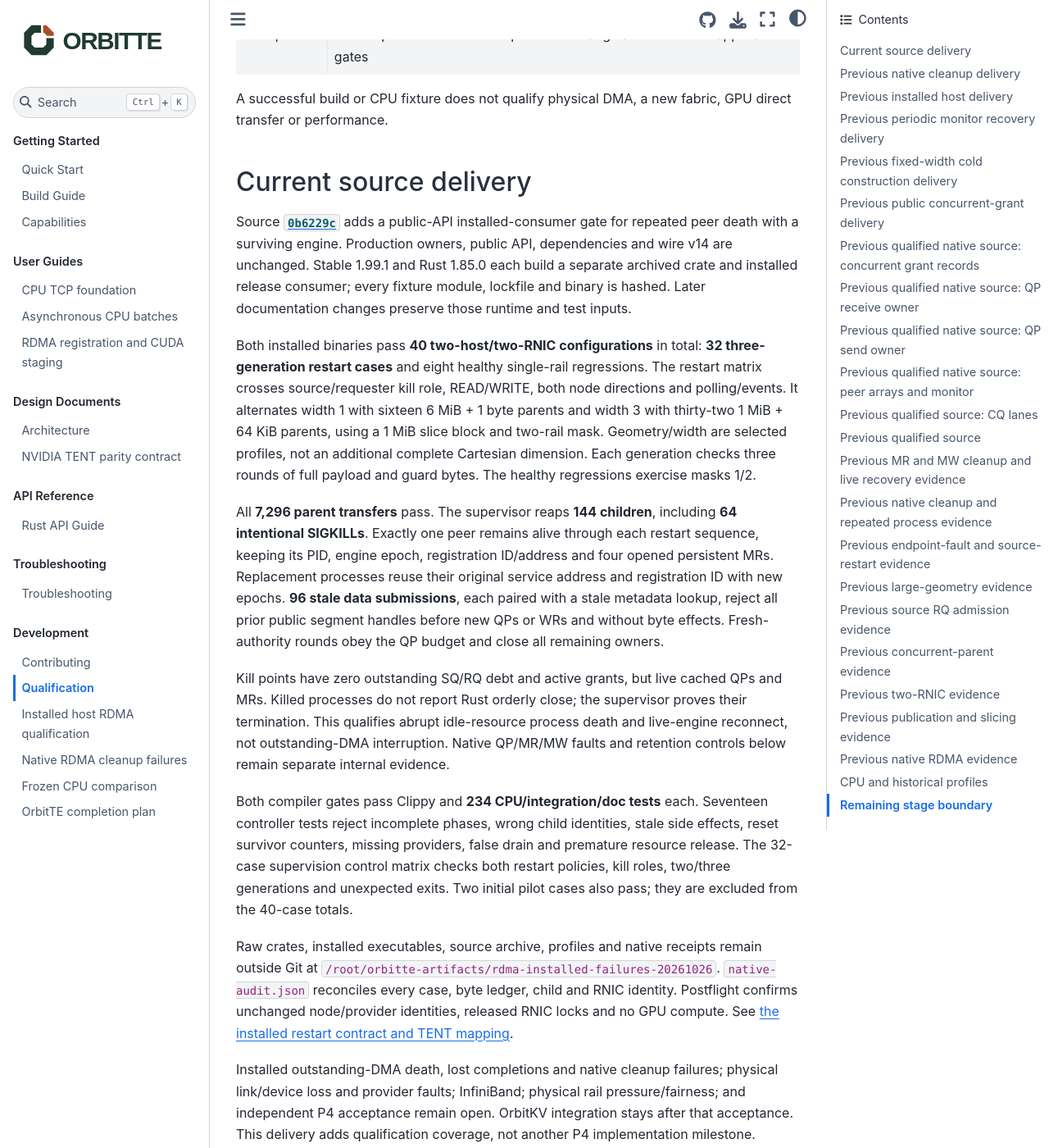
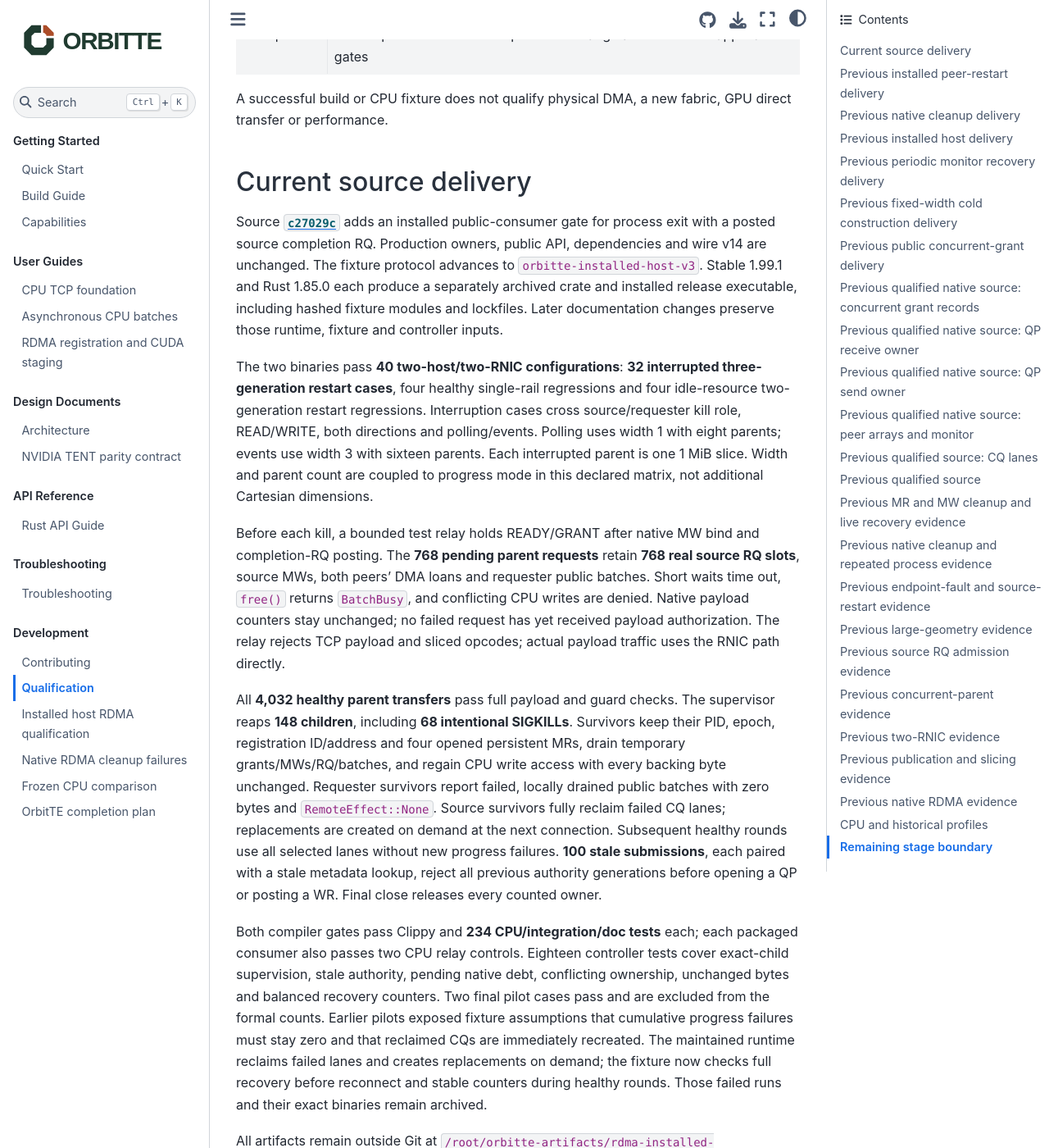
Before and after one commit to OrbitInfra/OrbitTE, a Sphinx documentation site: the page built from docs/qualification.md, in a window 1280 px wide and 1400 px high, scrolled down 317 px. Shown: the whole window at 82% size. Built offline with Sphinx 7.4.7 and the Sphinx Book theme 1.1.4, drawn with Linux system fonts in a browser that asks for light colours; some of the changed text lies outside the part shown.

Commit message:
docs(rdma): record installed RQ interruption qualification

```diff
--- a/docs/qualification.md
+++ b/docs/qualification.md
@@ -12,6 +12,70 @@ A successful build or CPU fixture does not qualify physical DMA, a new fabric,
 GPU direct transfer or performance.
 
 ## Current source delivery
+
+Source [`c27029c`](https://github.com/OrbitInfra/OrbitTE/commit/c27029c37f9fcc918fab7378767a60ba475dbc06)
+adds an installed public-consumer gate for process exit with a posted source
+completion RQ. Production owners, public API, dependencies and wire v14 are
+unchanged. The fixture protocol advances to `orbitte-installed-host-v3`.
+Stable 1.99.1 and Rust 1.85.0 each produce a separately archived crate and
+installed release executable, including hashed fixture modules and lockfiles.
+Later documentation changes preserve those runtime, fixture and controller inputs.
+
+The two binaries pass **40 two-host/two-RNIC configurations**: **32 interrupted
+three-generation restart cases**, four healthy single-rail regressions and four
+idle-resource two-generation restart regressions. Interruption cases cross
+source/requester kill role, READ/WRITE, both directions and polling/events.
+Polling uses width 1 with eight parents; events use width 3 with sixteen parents.
+Each interrupted parent is one 1 MiB slice. Width and parent count are coupled
+to progress mode in this declared matrix, not additional Cartesian dimensions.
+
+Before each kill, a bounded test relay holds READY/GRANT after native MW bind
+and completion-RQ posting. The **768 pending parent requests** retain **768 real
+source RQ slots**, source MWs, both peers' DMA loans and requester public batches.
+Short waits time out, `free()` returns `BatchBusy`, and conflicting CPU writes
+are denied. Native payload counters stay unchanged; no failed request has yet
+received payload authorization. The relay rejects TCP payload and sliced
+opcodes; actual payload traffic uses the RNIC path directly.
+
+All **4,032 healthy parent transfers** pass full payload and guard checks.
+The supervisor reaps **148 children**, including **68 intentional SIGKILLs**.
+Survivors keep their PID, epoch, registration ID/address and four opened
+persistent MRs, drain temporary grants/MWs/RQ/batches, and regain CPU write
+access with every backing byte unchanged. Requester survivors report failed,
+locally drained public batches with zero bytes and `RemoteEffect::None`.
+Source survivors fully reclaim failed CQ lanes; replacements are created on
+demand at the next connection. Subsequent healthy rounds use all selected
+lanes without new progress failures. **100 stale submissions**, each paired
+with a stale metadata lookup, reject all previous authority generations before
+opening a QP or posting a WR. Final close releases every counted owner.
+
+Both compiler gates pass Clippy and **234 CPU/integration/doc tests** each;
+each packaged consumer also passes two CPU relay controls. Eighteen controller
+tests cover exact-child supervision, stale authority, pending native debt,
+conflicting ownership, unchanged bytes and balanced recovery counters.
+Two final pilot cases pass and are excluded from the formal counts. Earlier
+pilots exposed fixture assumptions that cumulative progress failures must stay
+zero and that reclaimed CQs are immediately recreated. The maintained runtime
+reclaims failed lanes and creates replacements on demand; the fixture now
+checks full recovery before reconnect and stable counters during healthy rounds.
+Those failed runs and their exact binaries remain archived.
+
+All artifacts remain outside Git at
+`/root/orbitte-artifacts/rdma-installed-interruption-20261026`.
+`native-audit.json` reconciles cases, byte ledgers, native RQ debt, child
+identities, provider mappings and locked RNIC identities. Postflight confirms
+unchanged nodes/providers, released locks and no GPU compute. See the
+[installed interruption contract](installed-host.md#interrupt-a-posted-completion-rq)
+and [TENT correspondence](installed-host.md#tent-correspondence-and-limits).
+
+This qualifies process death before payload authorization with real outstanding
+RQ debt. Mid-payload DMA interruption, missing SQ CQEs and native cleanup
+failure through installed consumers remain open, alongside physical link/device
+loss, InfiniBand, physical rail pressure/fairness and independent P4 acceptance.
+OrbitKV integration remains after acceptance. This is qualification of the
+existing P4 implementation, not a new implementation milestone or full TENT parity.
+
+## Previous installed peer-restart delivery
 
 Source [`0b6229c`](https://github.com/OrbitInfra/OrbitTE/commit/0b6229c0f72fe0bd32604043a6f3d8c11f194a6b)
 adds a public-API installed-consumer gate for repeated peer death with a
```
Also changed, not shown: README.md (+3 -2 lines), docs/architecture.md (+9 -3 lines), docs/capabilities.md (+1 -1 lines), docs/completion-plan.md (+15 -10 lines), docs/installed-host.md (+5 -4 lines).
